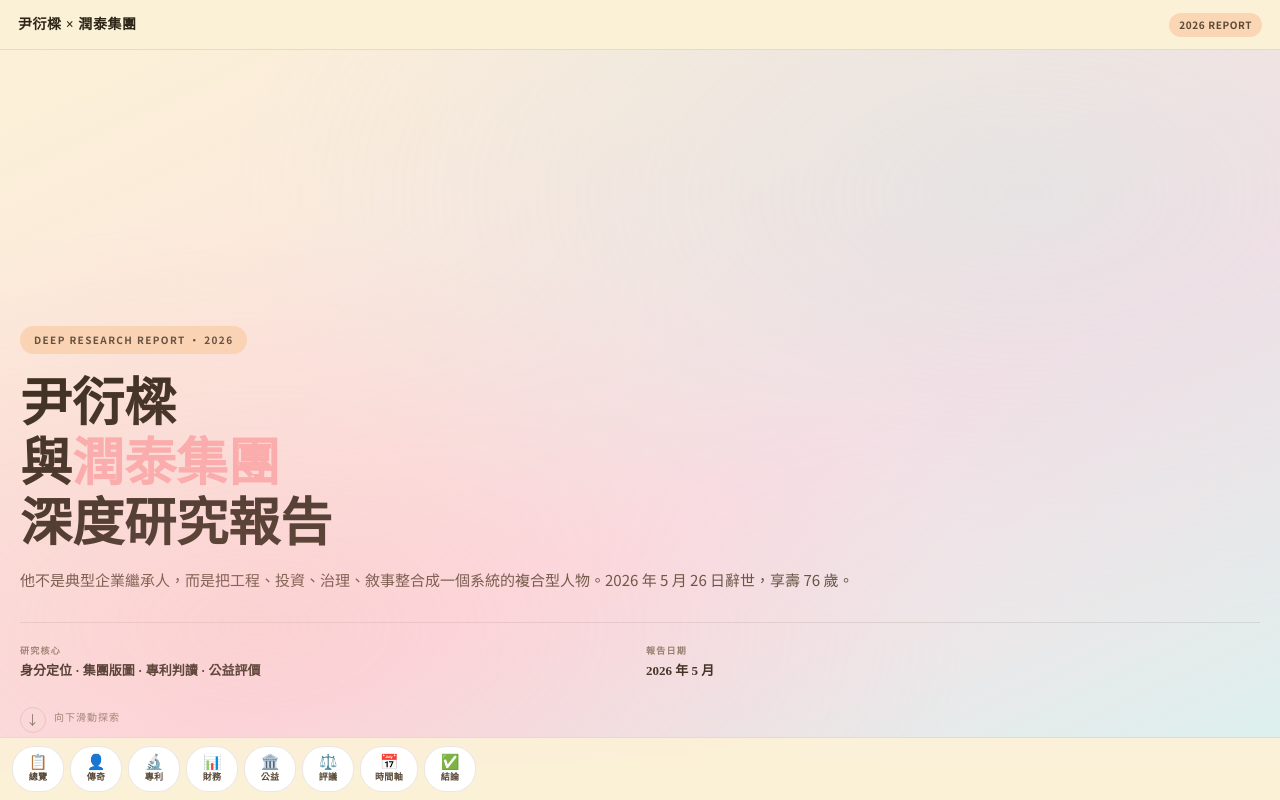
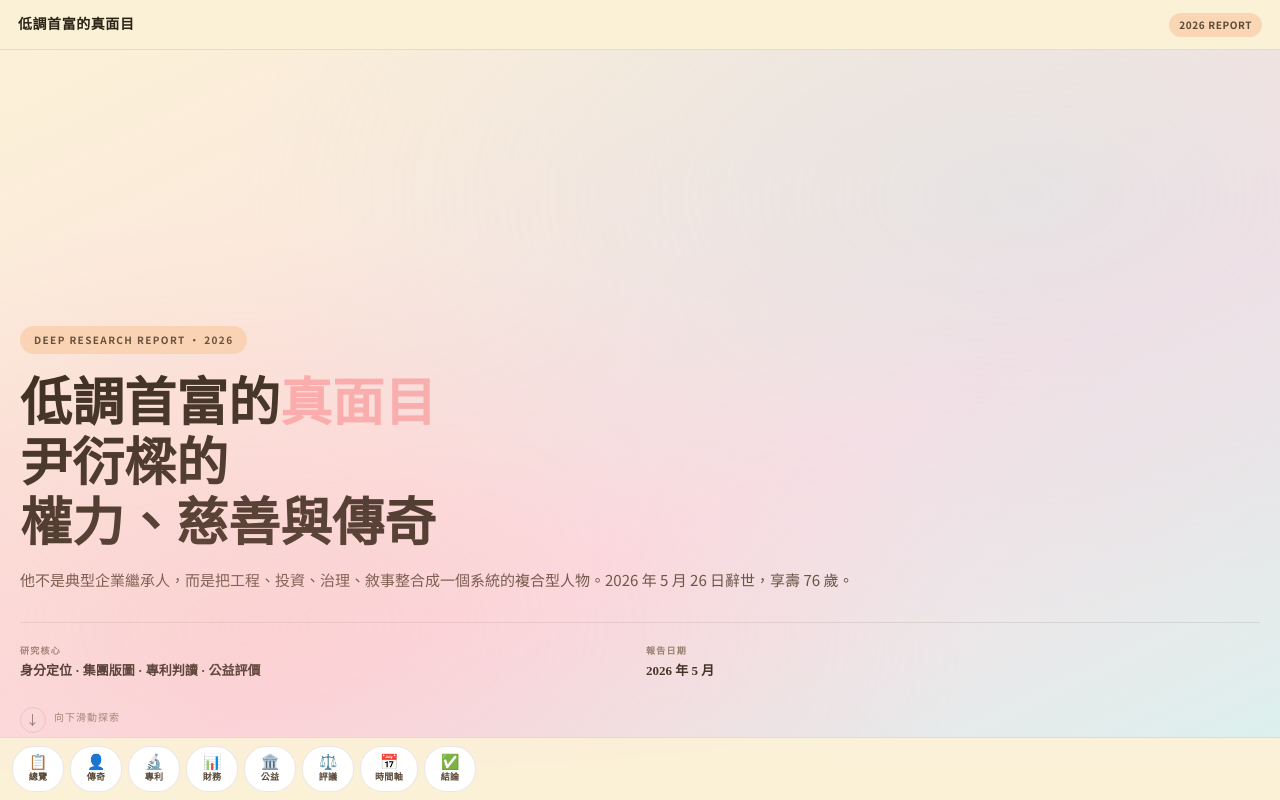
Before and after one commit to wsy200088-ai/yin260527, a plain HTML site: page index.html in a window 1280 px wide. Shown: the top 800 px of the page. Drawn offline with nearby package versions, Linux system fonts and the light colour scheme; a web font is replaced by a local one.

Commit message:
Add files via upload

```diff
--- a/index.html
+++ b/index.html
@@ -3,7 +3,7 @@
 <head>
 <meta charset="UTF-8">
 <meta name="viewport" content="width=device-width, initial-scale=1.0, maximum-scale=1.0">
-<title>尹衍樑與潤泰集團 · 深度研究報告</title>
+<title>低調首富的真面目：尹衍樑的權力、慈善與傳奇</title>
 <link rel="preconnect" href="https://fonts.googleapis.com">
 <link href="https://fonts.googleapis.com/css2?family=Noto+Serif+TC:wght@400;700;900&family=Noto+Sans+TC:wght@400;500;700&family=Playfair+Display:ital,wght@0,700;1,400&display=swap" rel="stylesheet">
 <style>
@@ -487,7 +487,7 @@ footer {
 
 <!-- TOP HEADER -->
 <div class="top-header">
-  <span class="top-brand">尹衍樑 × 潤泰集團</span>
+  <span class="top-brand">低調首富的真面目</span>
   <span class="top-badge">2026 REPORT</span>
 </div>
 
@@ -495,7 +495,7 @@ footer {
 <section id="hero">
   <div class="hero-deco"></div>
   <div class="hero-tag">Deep Research Report · 2026</div>
-  <h1 class="hero-title">尹衍樑<br>與<span>潤泰集團</span><br>深度研究報告</h1>
+  <h1 class="hero-title">低調首富的<span>真面目</span><br>尹衍樑的<br>權力、慈善與傳奇</h1>
   <p class="hero-sub">他不是典型企業繼承人，而是把工程、投資、治理、敘事整合成一個系統的複合型人物。2026 年 5 月 26 日辭世，享壽 76 歲。</p>
   <div class="hero-meta-row">
     <div class="hero-meta-item">
@@ -931,7 +931,7 @@ footer {
 
 <!-- FOOTER -->
 <footer>
-  尹衍樑與潤泰集團深度研究報告<br>
+  低調首富的真面目：尹衍樑的權力、慈善與傳奇<br>
   Deep Research Report · 2026年5月<br>
   資料來源：潤泰創新年報 · 潤泰全球年報 · 唐獎基金會 · 工研院 · 中央社 · 天下雜誌 · 商周
 </footer>
```
